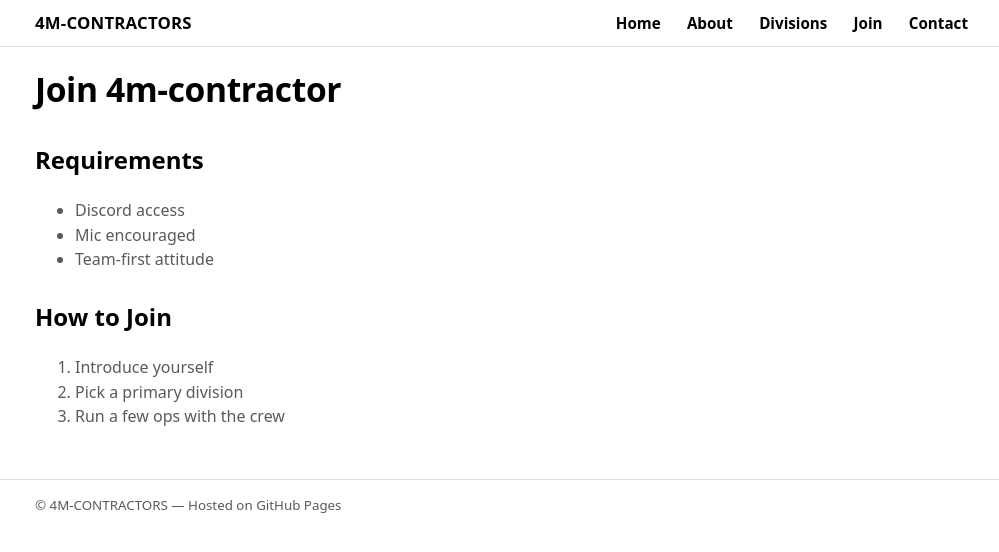
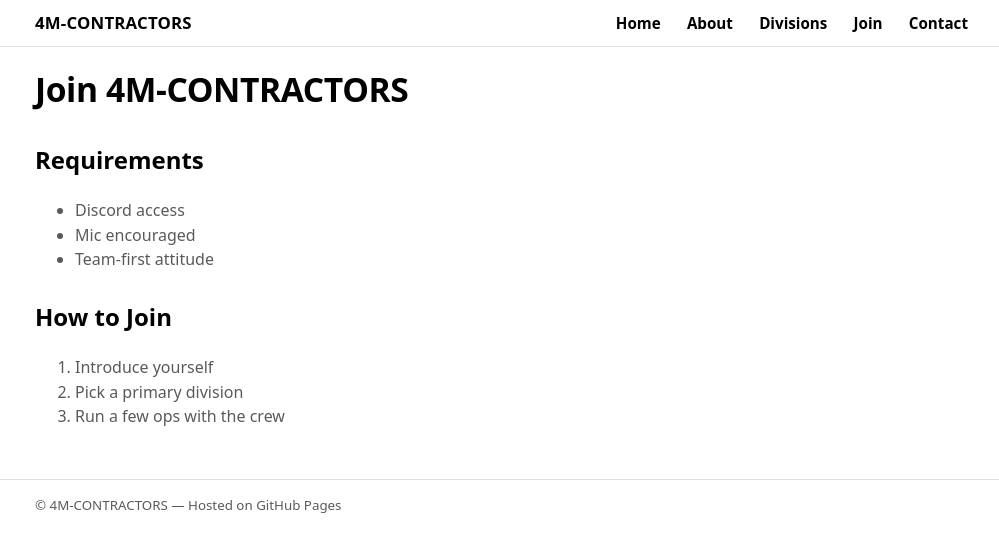
Before and after one commit to jpourcia/jpourcia.github.io, a Jekyll site: the page built from join.md, in a window 1280 px wide. Shown: the top 552 px of the page, without its empty margins (133-1132 px from the left). Built offline with Jekyll 4.4.1, drawn with Linux system fonts in a browser that asks for light colours; our own code applies the rules of GitHub Pages for plain Markdown files.

Commit message:
Update title case for '4M-CONTRACTORS'

```diff
--- a/join.md
+++ b/join.md
@@ -2,7 +2,7 @@
 title: Join
 ---
 
-# Join 4m-contractor
+# Join 4M-CONTRACTORS
 
 ## Requirements
 - Discord access
```
